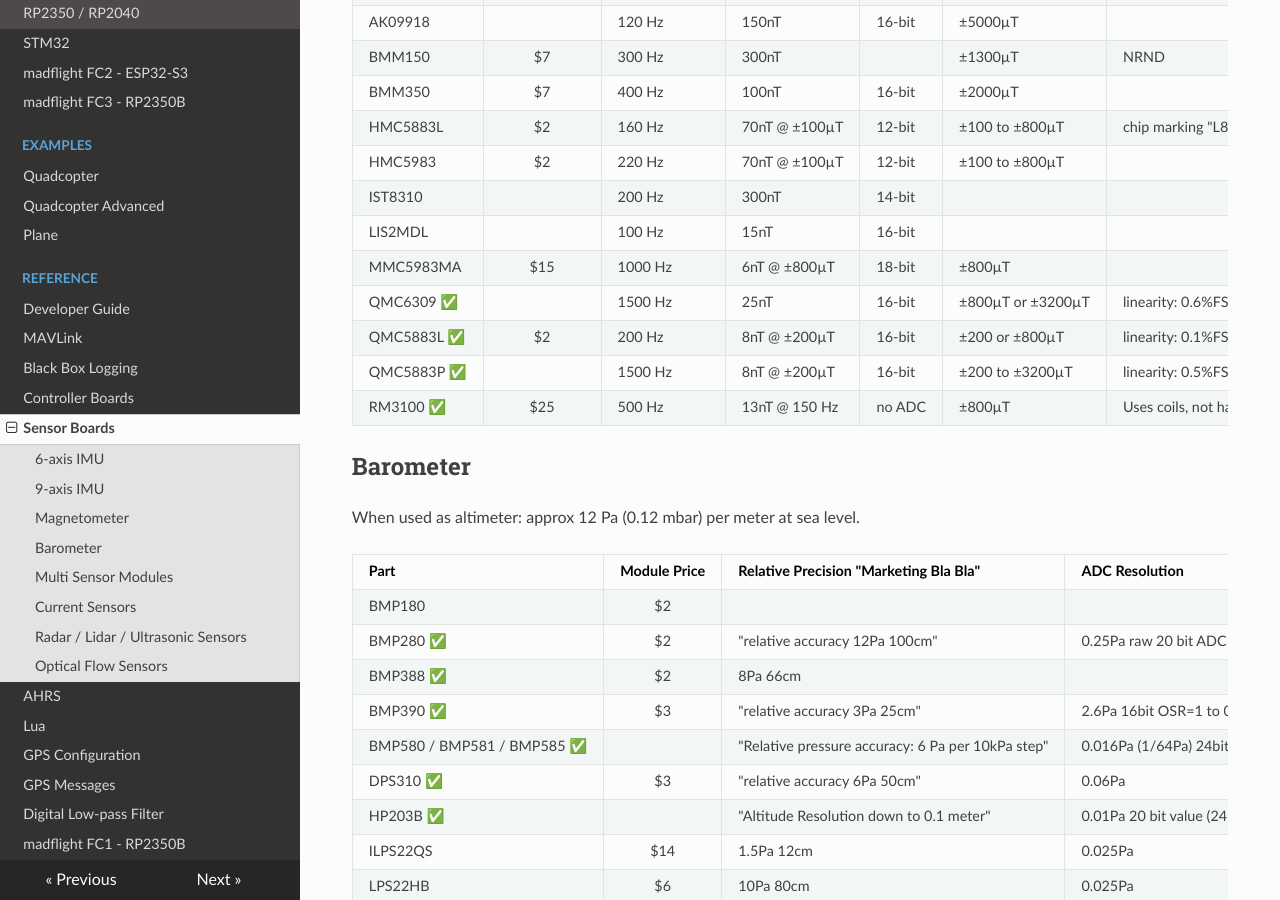
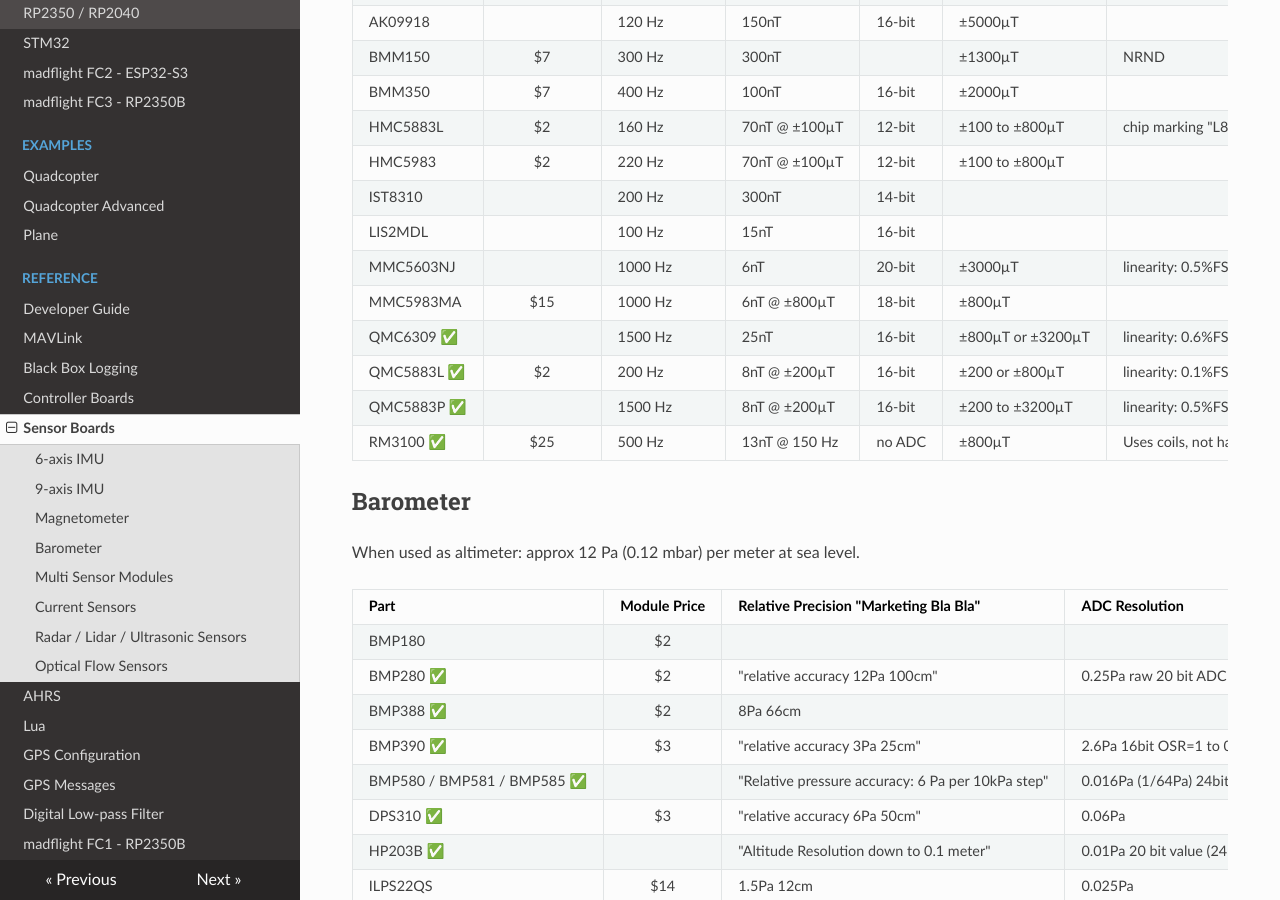
Before and after one commit to qqqlab/madflight-docs, an MkDocs documentation site: the page built from docs/Sensor-Boards.md, in a window 1280 px wide and 900 px high, scrolled down 1652 px. Built offline with MkDocs 1.6.1, drawn with Linux system fonts in a browser that asks for light colours; nearby versions of some CDN libraries.

Commit message:
Add MMC5603NJ

```diff
--- a/docs/Sensor-Boards.md
+++ b/docs/Sensor-Boards.md
@@ -58,8 +58,9 @@ HMC5883L  | $2 | 160 Hz| 70nT @ ±100µT | 12-bit | ±100 to ±800µT | chip mar
 HMC5983   | $2 | 220 Hz | 70nT @ ±100µT | 12-bit | ±100 to ±800µT
 IST8310   |    | 200 Hz| 300nT | 14-bit
 LIS2MDL   |    | 100 Hz| 15nT | 16-bit
+MMC5603NJ |    | 1000 Hz| 6nT | 20-bit | ±3000µT | linearity: 0.5%FS
 MMC5983MA |$15 | 1000 Hz| 6nT @ ±800µT | 18-bit | ±800µT
-QMC6309 &#x2705;| | 1500 Hz| 25nT | 16-bit | ±800µT or ±3200µT |  linearity: 0.6%FS
+QMC6309 &#x2705;| | 1500 Hz| 25nT | 16-bit | ±800µT or ±3200µT | linearity: 0.6%FS
 QMC5883L &#x2705;| $2 | 200 Hz | 8nT @ ±200µT | 16-bit | ±200 or ±800µT | linearity: 0.1%FS, chip marking "5883"
 QMC5883P &#x2705;|    | 1500 Hz | 8nT @ ±200µT | 16-bit | ±200 to ±3200µT | linearity: 0.5%FS
 RM3100 &#x2705;|$25 | 500 Hz| 13nT @ 150 Hz | no ADC | ±800µT | Uses coils, not hall sensors
```
